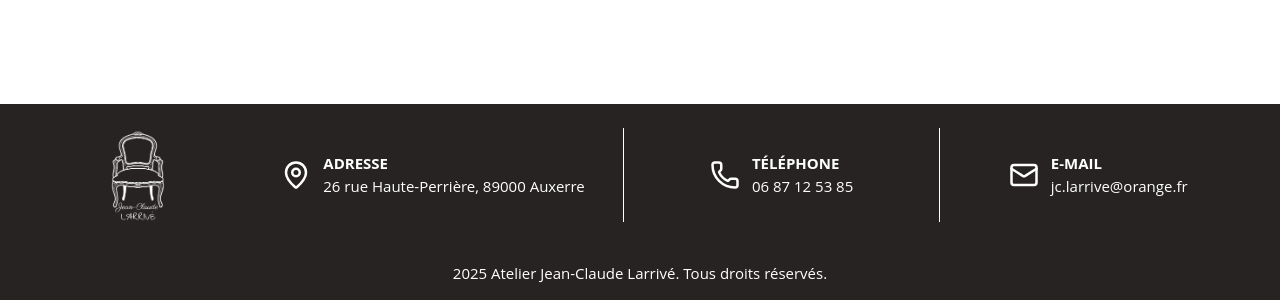
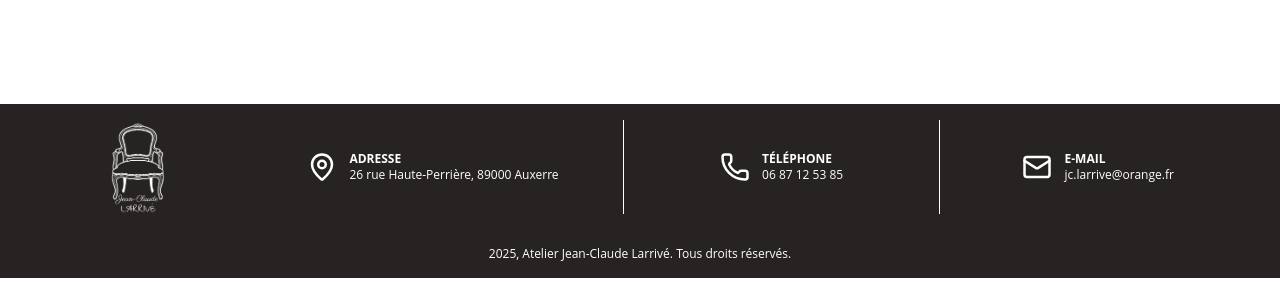
Before and after one commit to Clabb2029/larrive-website, a Next.js app: page / in a window 1280 px wide. Shown: the part 807-1107 px from the top of the page. After the commit the page ends 1085 px from the top, so only its background shows below. Built offline with nearby package versions, Linux system fonts and the light colour scheme.

Commit message:
footer font size modifications

```diff
--- a/src/components/footer.tsx
+++ b/src/components/footer.tsx
@@ -4,13 +4,12 @@ import Image from "next/image";
 export default function Footer() {
 
     return (
-        <footer className="bg-base-content text-base-100">
-            <div className="container px-6 py-6 mx-auto">
+        <footer className="bg-base-content text-base-100 text-xs">
+            <div className="container px-6 py-4 mx-auto">
                 <div className="grid grid-cols-1 sm:grid-cols-2 lg:grid-cols-5 gap-6 sm:gap-y-10">
                     <Image src="/logo.png" height={60} width={60} alt="Website logo" className="col-span-1 filter invert brightness-0 mx-auto my-auto"/>
-
-                    <div className="flex flex-col lg:flex-row items-stretch  col-span-1 lg:col-span-4 w-fit sm:w-full mx-auto divide-y lg:divide-y-0 divide-base-100 lg:divide-x">
-                        <div className="flex flex-row items-center lg:justify-center flex-1 pe-8 py-2">
+                    <div className="flex flex-col lg:flex-row items-stretch col-span-1 lg:col-span-4 w-fit lg:w-full mx-auto divide-y lg:divide-y-0 divide-base-100 lg:divide-x">
+                        <div className="flex flex-row items-center lg:justify-center flex-1 lg:pe-8 py-2">
                             <MapPin size={30} className="me-3"/>
                             <div>
                                 <p className="font-bold">ADRESSE</p>
@@ -34,7 +33,7 @@ export default function Footer() {
                     </div>
                 </div>
             </div>
-            <p className="p-8 md:p-4 text-center">{new Date().getFullYear()} Atelier Jean-Claude Larrivé. Tous droits réservés.</p>
+            <p className="p-4 text-center">{new Date().getFullYear()}, Atelier Jean-Claude Larrivé. Tous droits réservés.</p>
         </footer>
     )
 }
```
